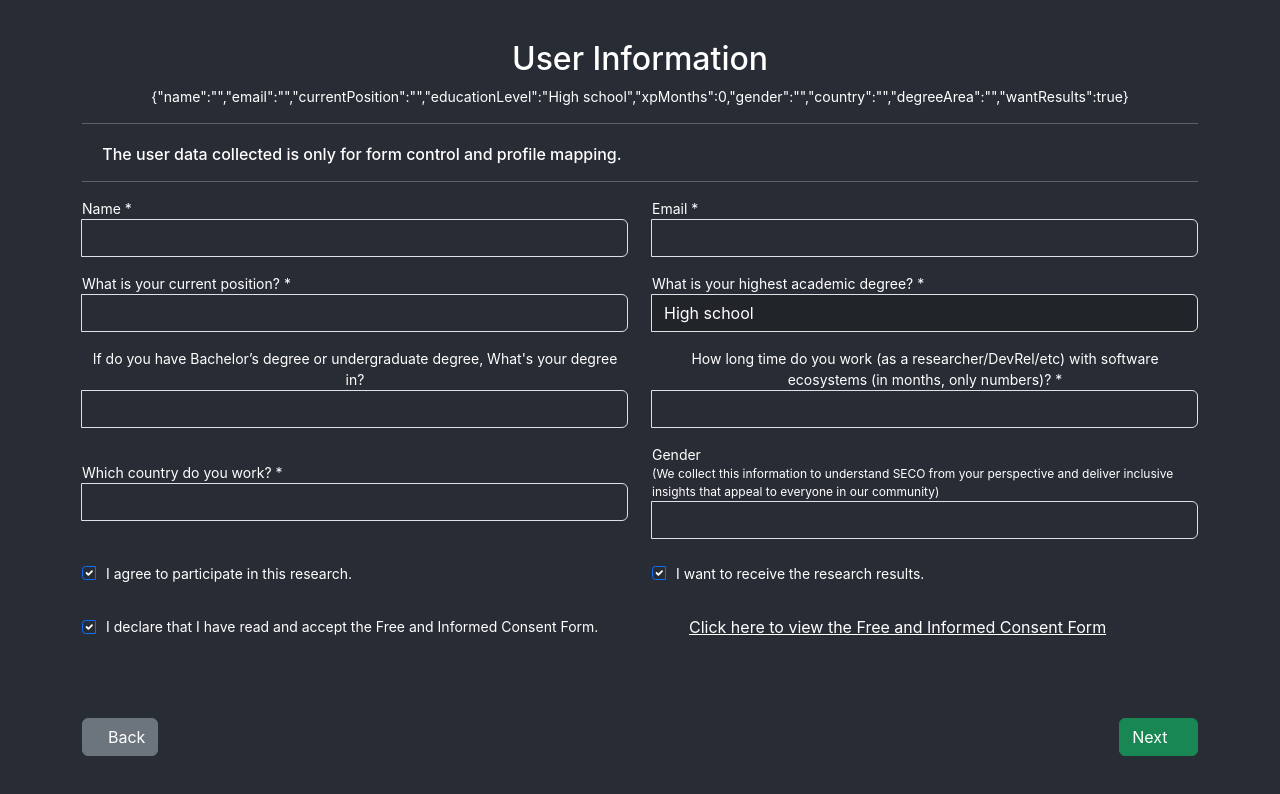
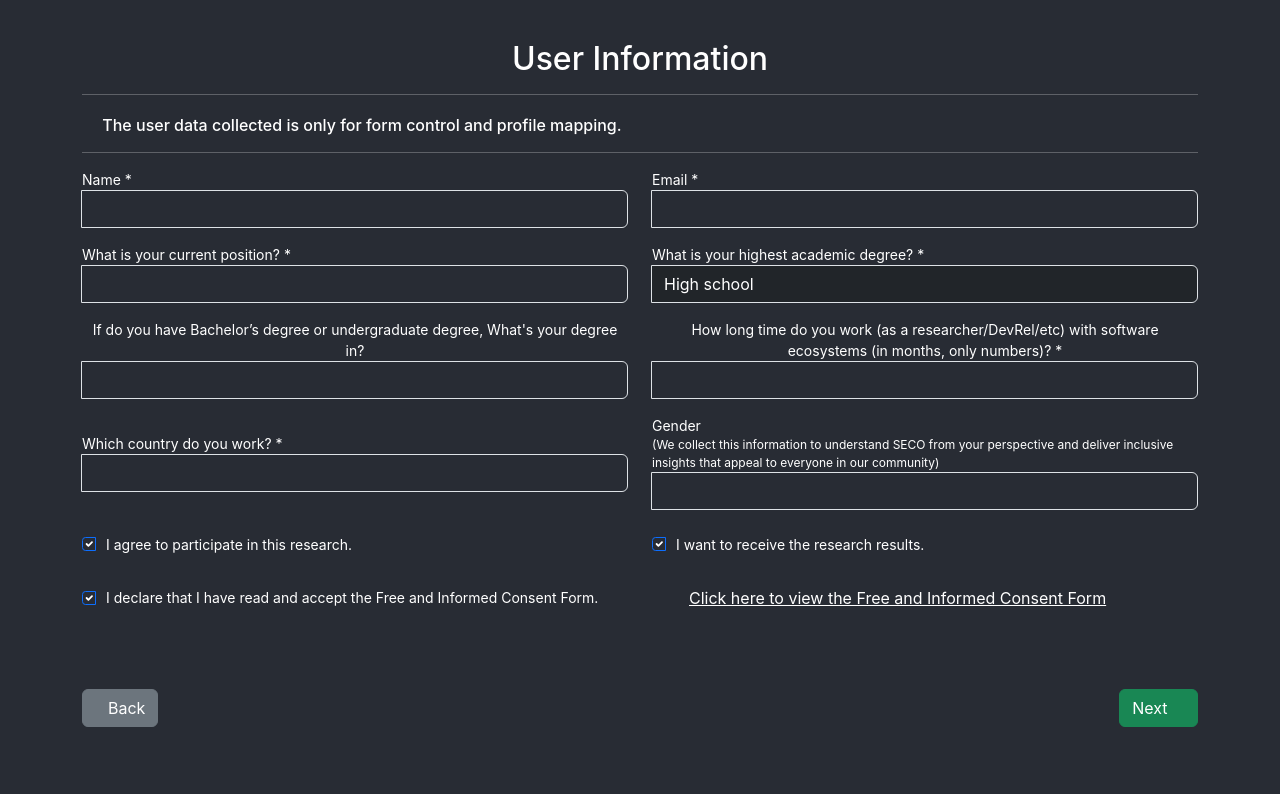
Before and after one commit to FelipeSoupinski/ecos-metrics-form, a React (Create React App) app: page /user-info in a window 1280 px wide. Shown: the top 794 px of the page. Built offline with nearby package versions, Linux system fonts and the light colour scheme; some icons are missing.

Commit message:
FIX: remove log.

```diff
--- a/src/components/UserInfo.js
+++ b/src/components/UserInfo.js
@@ -87,7 +87,6 @@ const UserInfo = () => {
         <div className="row my-auto">
           <div className="col col-12">
             <h2>User Information</h2>
-            {JSON.stringify(form)}
             <hr />
           </div>
           <div className="col col-12 mt-1">
```
